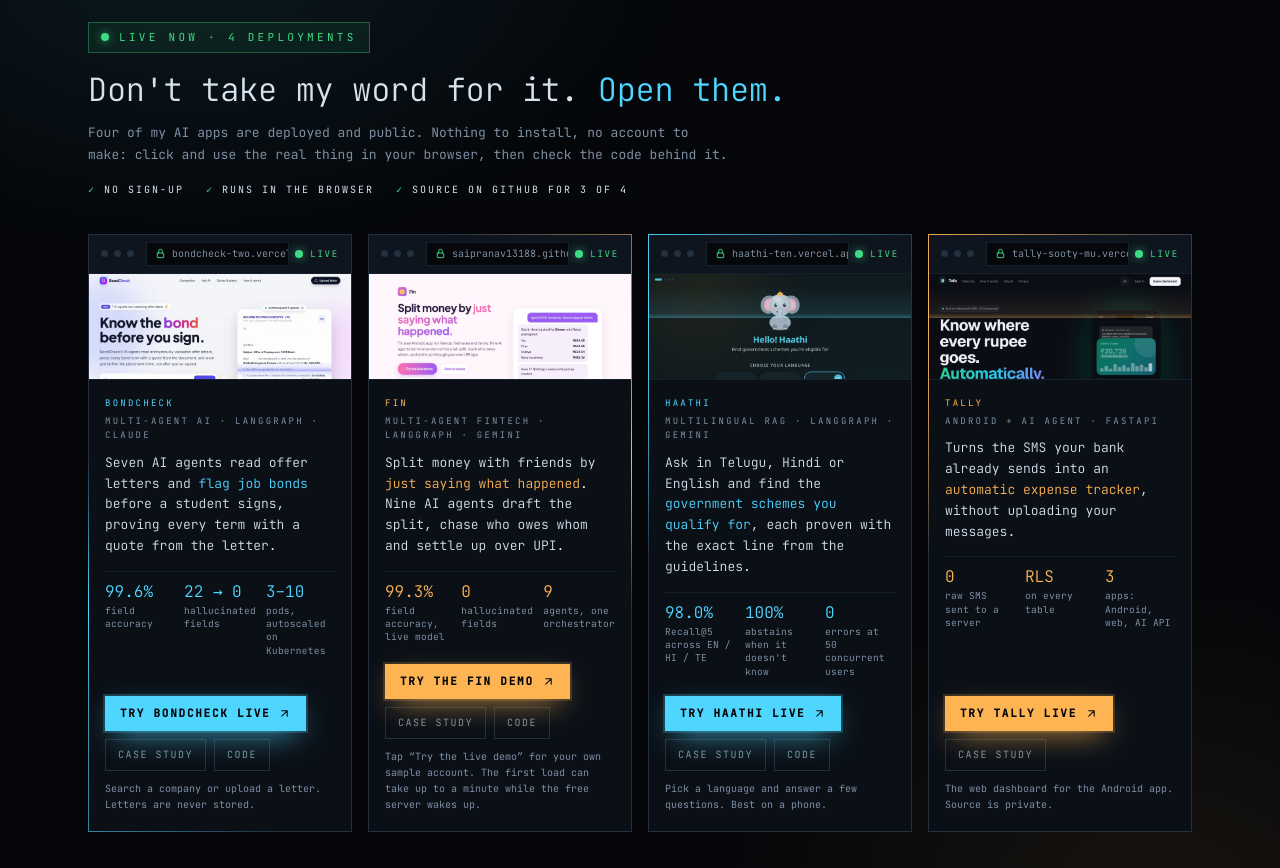
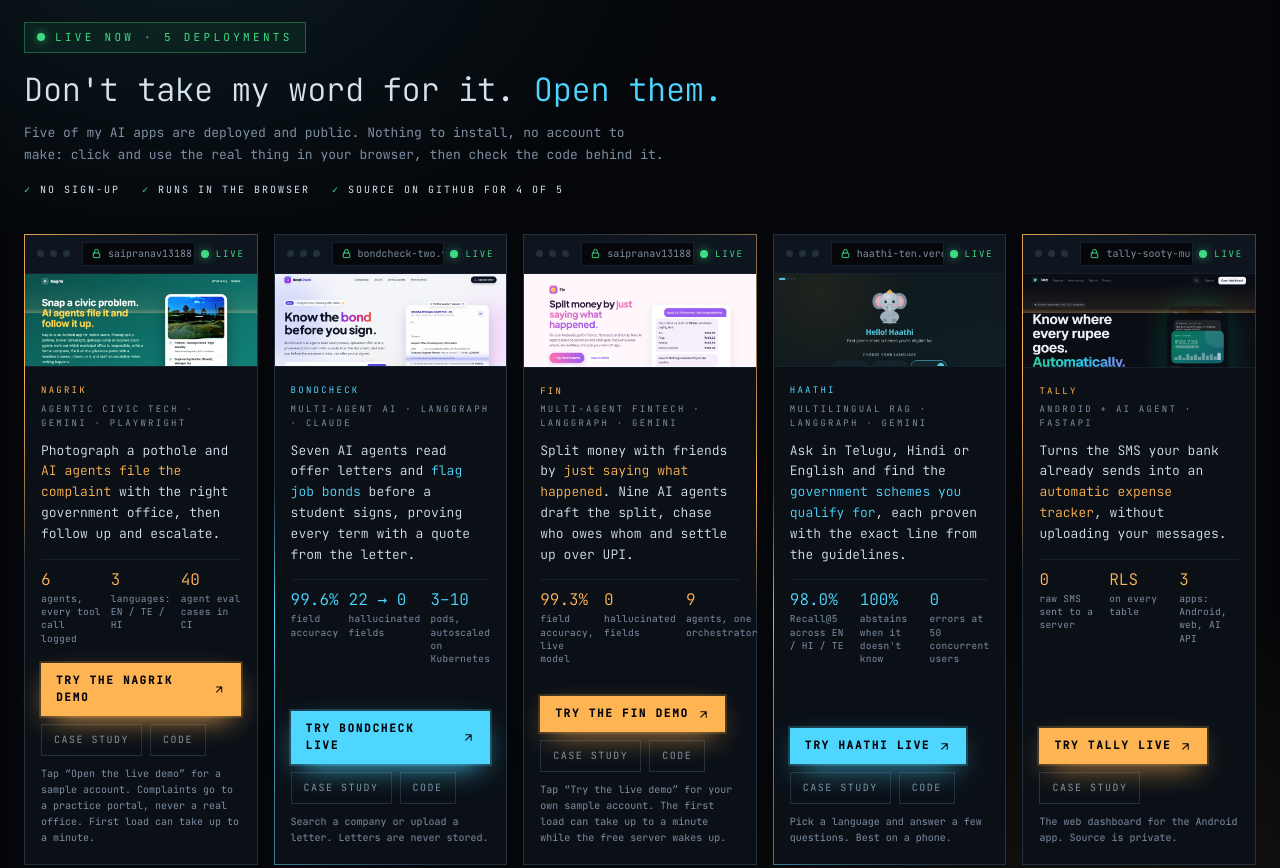
Before and after one commit to SaiPranav13188/SaiPranav13188.github.io, a plain HTML site: page index.html in a window 1280 px wide. Shown: the part 1180-2048 px from the top of the page. Drawn offline with Linux system fonts and the light colour scheme.

Commit message:
Live now: add Nagrik demo as first of five deployments
Five cards in one row on wide screens (3 + 2 on mid widths). Nagrik's work
card, 'Open it yourself' list and JARVIS knowledge now link the live demo.

Co-Authored-By: Claude Opus 5.5 <noreply@anthropic.com>

```diff
--- a/api/_knowledge.js
+++ b/api/_knowledge.js
@@ -124,6 +124,8 @@ submitting, and give the citizen a three-step hand-off; monitoring and
 escalation still run automatically. Trade-off: filing is not fully hands-off on
 gated portals, but the agents never automate around a human check.
 Repo: github.com/SaiPranav13188/Nagrik
+Live demo (no sign-up; tap "Open the live demo" for a sample account; complaints go
+to a practice portal, never a real office): saipranav13188.github.io/Nagrik/demo/
 
 ### Haathi (multilingual RAG; LangGraph, FastAPI, Next.js 15 PWA, Qdrant, Gemini, BGE-M3)
 Ask in Telugu, Hindi or English, typed or spoken (Tenglish and Hinglish work
--- a/index.html
+++ b/index.html
@@ -237,8 +237,15 @@ summary::-webkit-details-marker { display: none; }
 .live-facts { margin-top: 16px; display: flex; flex-wrap: wrap; gap: 8px 22px; font-size: 10px; letter-spacing: .2em; text-transform: uppercase; color: var(--text); }
 .live-facts span::before { content: "✓ "; color: var(--live); }
 .live-grid { margin-top: 36px; display: grid; gap: 20px; }
-@media (min-width: 720px) { .live-grid { grid-template-columns: repeat(2, minmax(0, 1fr)); } }
-@media (min-width: 1100px) { .live-grid { grid-template-columns: repeat(4, minmax(0, 1fr)); gap: 16px; }
+/* 5 cards: Nagrik leads. 2-up (Nagrik full width) -> 3 + 2 -> all five in one row. */
+@media (min-width: 720px) { .live-grid { grid-template-columns: repeat(2, minmax(0, 1fr)); }
+  .live-grid > .live-card:first-child { grid-column: 1 / -1; } }
+@media (min-width: 960px) { .live-grid { grid-template-columns: repeat(6, minmax(0, 1fr)); gap: 16px; }
+  .live-grid > .live-card, .live-grid > .live-card:first-child { grid-column: span 2; }
+  .live-grid > .live-card:nth-child(n+4) { grid-column: span 3; } }
+@media (min-width: 1280px) { .live-sec .wrap { max-width: 1440px; }
+  .live-grid { grid-template-columns: repeat(5, minmax(0, 1fr)); }
+  .live-grid > .live-card, .live-grid > .live-card:first-child, .live-grid > .live-card:nth-child(n+4) { grid-column: auto; }
   .live-grid .live-body { padding: 16px 16px 18px; }
   .live-grid .live-body h3 { font-size: 13px; }
   .live-grid .live-stats { gap: 10px; } }
@@ -652,12 +659,35 @@ footer svg { width: 16px; height: 16px; display: block; }
   <section id="live" class="live-sec" aria-labelledby="live-title">
     <div class="wrap">
       <div class="live-head rv">
-        <span class="live-badge"><span class="pulse-dot"></span>Live now · 4 deployments</span>
+        <span class="live-badge"><span class="pulse-dot"></span>Live now · 5 deployments</span>
         <h2 id="live-title">Don't take my word for it. <span class="signal">Open them.</span></h2>
-        <p>Four of my AI apps are deployed and public. Nothing to install, no account to make: click and use the real thing in your browser, then check the code behind it.</p>
-        <div class="live-facts"><span>No sign-up</span><span>Runs in the browser</span><span>Source on GitHub for 3 of 4</span></div>
+        <p>Five of my AI apps are deployed and public. Nothing to install, no account to make: click and use the real thing in your browser, then check the code behind it.</p>
+        <div class="live-facts"><span>No sign-up</span><span>Runs in the browser</span><span>Source on GitHub for 4 of 5</span></div>
       </div>
       <div class="live-grid">
+          <article class="live-card amber late rv">
+            <div class="live-inner">
+              <a class="shot" href="https://saipranav13188.github.io/Nagrik/demo/" target="_blank" rel="noopener noreferrer" aria-label="Open the Nagrik live demo in a new tab">
+                <div class="chrome"><i></i><i></i><i></i><span class="url"><svg viewBox="0 0 24 24" fill="none" stroke="currentColor" stroke-width="2" stroke-linecap="round" stroke-linejoin="round" aria-hidden="true"><rect x="5" y="11" width="14" height="10" rx="1"/><path d="M8 11V7a4 4 0 0 1 8 0v4"/></svg>saipranav13188.github.io/Nagrik/demo</span><span class="live-pill"><span class="pulse-dot"></span>LIVE</span></div>
+                <div class="view">
+                  <img loading="lazy" src="media/live-nagrik.jpg" width="1600" height="1000" alt="Nagrik's demo page: 'Snap a civic problem. AI agents file it and follow it up.', beside a pothole photo turned into a filed complaint">
+                  <span class="scan" aria-hidden="true"></span>
+                  <span class="open" aria-hidden="true"><span>Open it live <svg viewBox="0 0 24 24" fill="none" stroke="currentColor" stroke-width="2" stroke-linecap="round" stroke-linejoin="round" aria-hidden="true"><path d="M7 17 17 7M7 7h10v10"/></svg></span></span>
+                </div>
+              </a>
+              <div class="live-body">
+                <div class="live-kicker"><b>Nagrik</b><span>Agentic civic tech · Gemini · Playwright</span></div>
+                <h3>Photograph a pothole and <span class="warm">AI agents file the complaint</span> with the right government office, then follow up and escalate.</h3>
+                <dl class="live-stats"><div><dt>6</dt><dd>agents, every tool call logged</dd></div><div><dt>3</dt><dd>languages: EN / TE / HI</dd></div><div><dt>40</dt><dd>agent eval cases in CI</dd></div></dl>
+                <div class="live-actions">
+                  <a class="btn-go" href="https://saipranav13188.github.io/Nagrik/demo/" target="_blank" rel="noopener noreferrer">Try the Nagrik demo <svg viewBox="0 0 24 24" fill="none" stroke="currentColor" stroke-width="2" stroke-linecap="round" stroke-linejoin="round" aria-hidden="true"><path d="M7 17 17 7M7 7h10v10"/></svg></a>
+                  <a class="btn" href="#nagrik">Case study</a>
+                  <a class="btn" href="https://github.com/SaiPranav13188/Nagrik" target="_blank" rel="noopener noreferrer">Code</a>
+                </div>
+                <p class="live-note">Tap “Open the live demo” for a sample account. Complaints go to a practice portal, never a real office. First load can take up to a minute.</p>
+              </div>
+            </div>
+          </article>
           <article class="live-card rv">
             <div class="live-inner">
               <a class="shot" href="https://bondcheck-two.vercel.app" target="_blank" rel="noopener noreferrer" aria-label="Open BondCheck live in a new tab">
@@ -704,7 +734,7 @@ footer svg { width: 16px; height: 16px; display: block; }
               </div>
             </div>
           </article>
-          <article class="live-card late rv">
+          <article class="live-card rv">
             <div class="live-inner">
               <a class="shot" href="https://haathi-ten.vercel.app" target="_blank" rel="noopener noreferrer" aria-label="Open Haathi live in a new tab">
                 <div class="chrome"><i></i><i></i><i></i><span class="url"><svg viewBox="0 0 24 24" fill="none" stroke="currentColor" stroke-width="2" stroke-linecap="round" stroke-linejoin="round" aria-hidden="true"><rect x="5" y="11" width="14" height="10" rx="1"/><path d="M8 11V7a4 4 0 0 1 8 0v4"/></svg>haathi-ten.vercel.app</span><span class="live-pill"><span class="pulse-dot"></span>LIVE</span></div>
@@ -767,7 +797,7 @@ footer svg { width: 16px; height: 16px; display: block; }
           <article class="card rv" id="nagrik" data-node="Nagrik">
             <div class="card-body">
               <div class="card-top"><h3>Nagrik</h3><span class="kind">Agentic civic tech</span></div>
-              <div class="card-meta"><span class="what">Expo · Gemini · Playwright</span></div>
+              <div class="card-meta"><span class="what">Expo · Gemini · Playwright</span><span class="tag live">LIVE DEMO</span></div>
               <p class="headline">Photograph a pothole, and AI agents file the complaint with the right government office for you, then keep checking and escalate when nothing happens.</p>
               <dl class="metrics">
                 <div><dt data-count>6</dt><dd>agents, every tool call logged</dd></div>
@@ -777,6 +807,7 @@ footer svg { width: 16px; height: 16px; display: block; }
               </dl>
               <ul class="stack"><li>TypeScript</li><li>Expo</li><li>Express</li><li>Playwright</li><li>Gemini</li><li>Supabase</li><li>Docker</li><li>AWS</li><li>Redis</li></ul>
               <div class="btns">
+                <a class="btn sig" href="https://saipranav13188.github.io/Nagrik/demo/" target="_blank" rel="noopener noreferrer">Live demo ↗</a>
                 <a class="btn" href="https://github.com/SaiPranav13188/Nagrik" target="_blank" rel="noopener noreferrer">Repository</a>
                 <a class="btn" href="https://github.com/SaiPranav13188/Nagrik#guardrails" target="_blank" rel="noopener noreferrer">Read the guardrails ↗</a>
                 <button type="button" class="btn" data-ask="Tell me about Nagrik">✦ Ask JARVIS</button>
@@ -1112,6 +1143,9 @@ footer svg { width: 16px; height: 16px; display: block; }
         <div>
           <h3 class="sub-h">Open it yourself</h3>
           <div class="openable">
+            <a href="https://saipranav13188.github.io/Nagrik/demo/" target="_blank" rel="noopener noreferrer">
+              <svg viewBox="0 0 24 24" fill="none" stroke="currentColor" stroke-width="1.6" stroke-linecap="round" stroke-linejoin="round" aria-hidden="true"><path d="M7 17 17 7M7 7h10v10"/></svg>
+              <span><b>Nagrik</b><small>Snap a civic problem; AI agents file and follow it up. Sample account, practice portal. First load can take a minute.</small></span></a>
             <a href="https://bondcheck-two.vercel.app" target="_blank" rel="noopener noreferrer">
               <svg viewBox="0 0 24 24" fill="none" stroke="currentColor" stroke-width="1.6" stroke-linecap="round" stroke-linejoin="round" aria-hidden="true"><path d="M7 17 17 7M7 7h10v10"/></svg>
               <span><b>BondCheck</b><small>The multi-agent offer-letter checker, live on Vercel.</small></span></a>
```
Also changed, not shown: media/live-nagrik.jpg (added).
